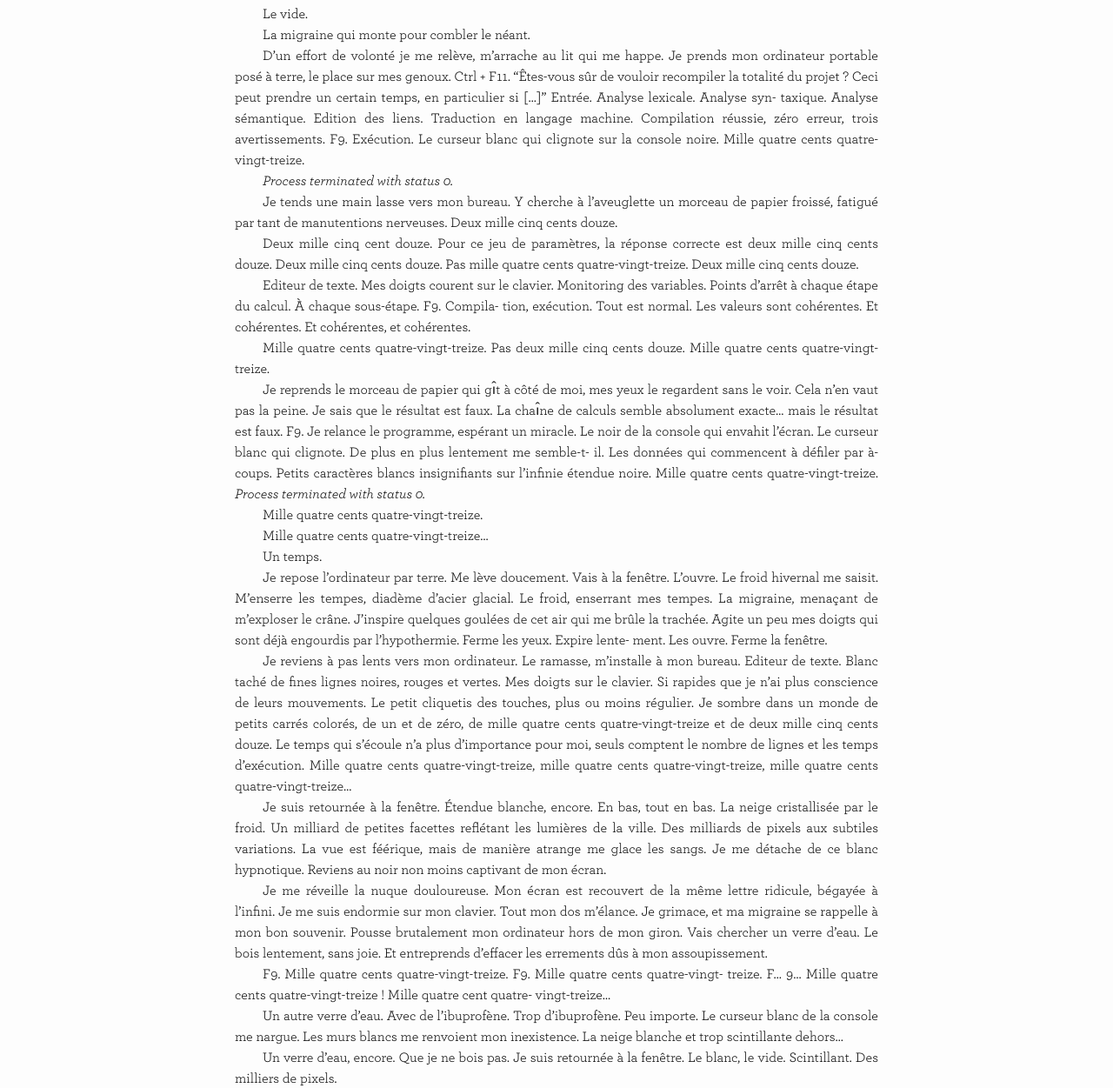
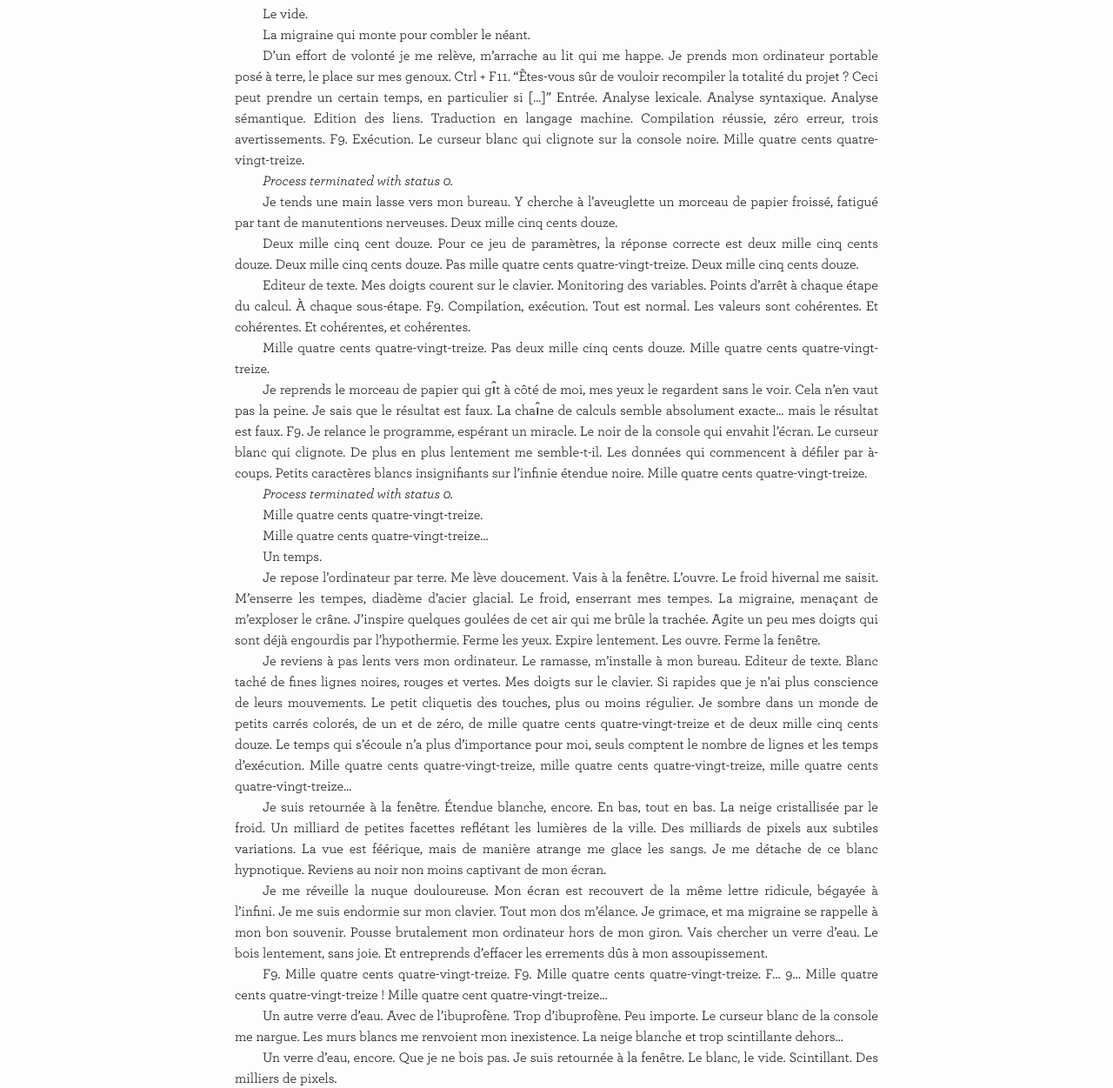
Before and after one commit to OrangeBoreal/OrangeBoreal.github.io, a Jekyll site: the page built from _posts/2011-02-18-bug.md, in a window 1280 px wide. Shown: the part 296-1547 px from the top of the page at 87% size. Built offline with Jekyll 4.4.1, drawn with Linux system fonts in a browser that asks for light colours; nearby versions of some CDN libraries.

Commit message:
Mise en forme

```diff
--- a/_posts/2011-02-18-bug.md
+++ b/_posts/2011-02-18-bug.md
@@ -4,15 +4,13 @@ title:  "Bug"
 date:   2011-02-18
 categories: [old]
 ---
-
 Le blanc.
 Le vide.
 La migraine qui monte pour combler le néant.
 D’un effort de volonté je me relève, m’arrache au lit qui me happe. Je prends
 mon ordinateur portable posé à terre, le place sur mes genoux. Ctrl + F11.
 “Êtes-vous sûr de vouloir recompiler la totalité du projet ? Ceci peut prendre
-un certain temps, en particulier si [...]” Entrée. Analyse lexicale. Analyse syn-
-taxique. Analyse sémantique. Edition des liens. Traduction en langage machine.
+un certain temps, en particulier si [...]” Entrée. Analyse lexicale. Analyse syntaxique. Analyse sémantique. Edition des liens. Traduction en langage machine.
 Compilation réussie, zéro erreur, trois avertissements. F9. Exécution. Le curseur
 blanc qui clignote sur la console noire. Mille quatre cents quatre-vingt-treize.
 *Process terminated with status 0.*
@@ -23,8 +21,7 @@ Deux mille cinq cent douze. Pour ce jeu de paramètres, la réponse correcte est
 deux mille cinq cents douze. Deux mille cinq cents douze. Pas mille quatre cents
 quatre-vingt-treize. Deux mille cinq cents douze.
 Editeur de texte. Mes doigts courent sur le clavier. Monitoring des variables.
-Points d’arrêt à chaque étape du calcul. À chaque sous-étape. F9. Compila-
-tion, exécution. Tout est normal. Les valeurs sont cohérentes. Et cohérentes. Et
+Points d’arrêt à chaque étape du calcul. À chaque sous-étape. F9. Compilation, exécution. Tout est normal. Les valeurs sont cohérentes. Et cohérentes. Et
 cohérentes, et cohérentes.
 Mille quatre cents quatre-vingt-treize. Pas deux mille cinq cents douze. Mille
 quatre cents quatre-vingt-treize.
@@ -32,8 +29,7 @@ Je reprends le morceau de papier qui gı̂t à côté de moi, mes yeux le regard
 sans le voir. Cela n’en vaut pas la peine. Je sais que le résultat est faux. La
 chaı̂ne de calculs semble absolument exacte... mais le résultat est faux. F9. Je
 relance le programme, espérant un miracle. Le noir de la console qui envahit
-l’écran. Le curseur blanc qui clignote. De plus en plus lentement me semble-t-
-il. Les données qui commencent à défiler par à-coups. Petits caractères blancs
+l’écran. Le curseur blanc qui clignote. De plus en plus lentement me semble-t-il. Les données qui commencent à défiler par à-coups. Petits caractères blancs
 insignifiants sur l’infinie étendue noire. Mille quatre cents quatre-vingt-treize.
 *Process terminated with status 0.*
 Mille quatre cents quatre-vingt-treize.
@@ -43,8 +39,7 @@ Je repose l’ordinateur par terre. Me lève doucement. Vais à la fenêtre. L
 Le froid hivernal me saisit. M’enserre les tempes, diadème d’acier glacial. Le
 froid, enserrant mes tempes. La migraine, menaçant de m’exploser le crâne.
 J’inspire quelques goulées de cet air qui me brûle la trachée. Agite un peu mes
-doigts qui sont déjà engourdis par l’hypothermie. Ferme les yeux. Expire lente-
-ment. Les ouvre. Ferme la fenêtre.
+doigts qui sont déjà engourdis par l’hypothermie. Ferme les yeux. Expire lentement. Les ouvre. Ferme la fenêtre.
 Je reviens à pas lents vers mon ordinateur. Le ramasse, m’installe à mon bureau.
 Editeur de texte. Blanc taché de fines lignes noires, rouges et vertes. Mes doigts
 sur le clavier. Si rapides que je n’ai plus conscience de leurs mouvements. Le
@@ -64,9 +59,7 @@ mon dos m’élance. Je grimace, et ma migraine se rappelle à mon bon souvenir.
 Pousse brutalement mon ordinateur hors de mon giron. Vais chercher un verre
 d’eau. Le bois lentement, sans joie. Et entreprends d’effacer les errements dûs à
 mon assoupissement.
-F9. Mille quatre cents quatre-vingt-treize. F9. Mille quatre cents quatre-vingt-
-treize. F... 9... Mille quatre cents quatre-vingt-treize ! Mille quatre cent quatre-
-vingt-treize...
+F9. Mille quatre cents quatre-vingt-treize. F9. Mille quatre cents quatre-vingt-treize. F... 9... Mille quatre cents quatre-vingt-treize ! Mille quatre cent quatre-vingt-treize...
 Un autre verre d’eau. Avec de l’ibuprofène. Trop d’ibuprofène. Peu importe.
 Le curseur blanc de la console me nargue. Les murs blancs me renvoient mon
 inexistence. La neige blanche et trop scintillante dehors...
```
